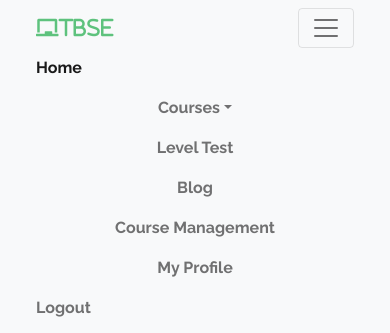
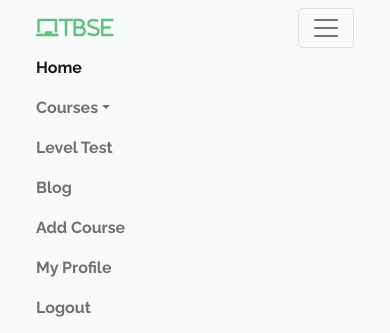
Before and after one commit to jameskelly33/Milestone-Project-4-LangSchool, a Django app: page /courses/course_library/ in a window 390 px wide, after a click that opens the changed part. Shown: the top 333 px of the page. Run offline with Django 4.2, Linux system fonts and the light colour scheme; the visitor is signed in with stand-in values (Sample User, id 1); data that the repository does not hold is empty; some libraries are stand-ins or nearby versions.

```diff
--- a/courses/templates/courses/course_library.html
+++ b/courses/templates/courses/course_library.html
@@ -120,7 +120,7 @@
 
             <ul class="list-group text-center">
               <li class="list-group-item"> <span class='me-1'><i class="fas fa-clock"></i></span> {{course.course_timetable}} </li>
-              <li class="list-group-item "><span class='me-1'><i class="fas fa-stairs"></i></span>Course Levels - {{course.course_levels}</li>
+              <li class="list-group-item "><span class='me-1'><i class="fas fa-stairs"></i></span>Course Levels - {{course.course_levels}}</li>
               <li class="list-group-item"> <span class='me-1'><i class="fas fa-euro"></i></span> Cost - €275 per week
               </li>
             </ul>
--- a/static/css/base.css
+++ b/static/css/base.css
@@ -144,6 +144,10 @@ body{
 
    font-size:1rem;
  }
+
+ .banner-heading-text{
+
+ }
 }
 
 
@@ -194,14 +198,13 @@ body{
   background-position: center;
   background-size: cover;
 }
+
 .heading-bg{
   background-color: rgba(94, 194, 125, 0.9);
   color: white;
   font-weight: bold;
   border: 3px solid #f1f1f1;
   width:fit-content;
-
-  /* clip-path: polygon(11% 0, 100% 0%, 88% 100%, 0% 100%); */
   animation-name: fadeInLeft;
   animation-duration:2s;
 }
--- a/templates/base.html
+++ b/templates/base.html
@@ -70,7 +70,7 @@
                 <a class="nav-link active " aria-current="page" href="{% url 'home' %}">Home</a>
               </li>
               <li class="nav-item mx-lg-2 dropdown">
-                <a class="nav-link dropdown-toggle text-center " id="Dropdown" href="" role="button"
+                <a class="nav-link dropdown-toggle  " id="Dropdown" href="" role="button"
                   data-bs-toggle="dropdown" aria-expanded="false">Courses</a>
                 <ul class="dropdown-menu" aria-labelledby="dropdown">
                   <li><a class="dropdown-item" href="{% url 'course_library' %}?category=general">General English</a></li>
@@ -82,10 +82,10 @@
               </li>
 
               <li class="nav-item mx-lg-2">
-                <a class="nav-link text-center" href="{% url 'level_test' %}">Level Test</a>
+                <a class="nav-link " href="{% url 'level_test' %}">Level Test</a>
               </li>
               <li class="nav-item mx-lg-2">
-                <a class="nav-link text-center" href="{% url 'blog' %}">
+                <a class="nav-link " href="{% url 'blog' %}">
                   Blog
                 </a>
               </li>
@@ -95,20 +95,20 @@
                 {% if request.user.is_authenticated %}
                   {% if request.user.is_superuser %}
                   <li class="nav-item">
-                    <a href="{% url 'add_course' %}" class= 'nav-link text-center'>Course Management</a></li>
+                    <a href="{% url 'add_course' %}" class= 'nav-link '>Add Course</a></li>
                     <li>
                   {% endif %}
               <li class="nav-item">
-                <a href="{% url 'profiles' %}" class= 'nav-link text-center'>My Profile</a></li>
+                <a href="{% url 'profiles' %}" class= 'nav-link'>My Profile</a></li>
                 <li>
                   <a class="nav-link" href="{% url 'account_logout' %}">Logout</a>
                 </li>
               {% else %}
               <li class="nav-item">
-                <a class="nav-link text-center" href="{% url 'account_signup' %}">Register</a>
+                <a class="nav-link" href="{% url 'account_signup' %}">Register</a>
               </li>
               <li>
-                <a href="{% url 'account_login' %}" class="nav-link text-center">Login</a>
+                <a href="{% url 'account_login' %}" class="nav-link ">Login</a>
               </li>
 
               {% endif %}
```
Also changed, not shown: home/templates/home/index.html (+10 -8 lines).
